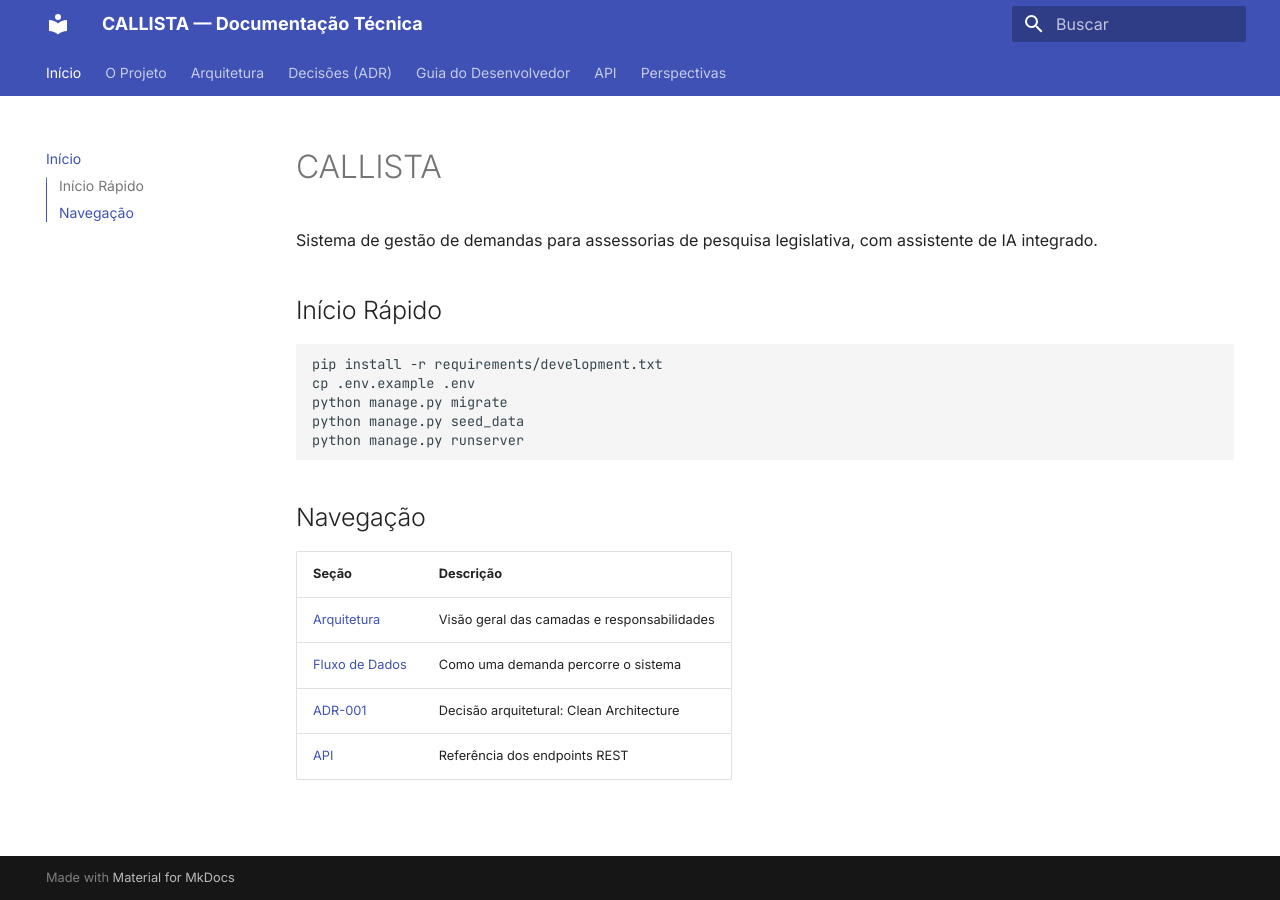
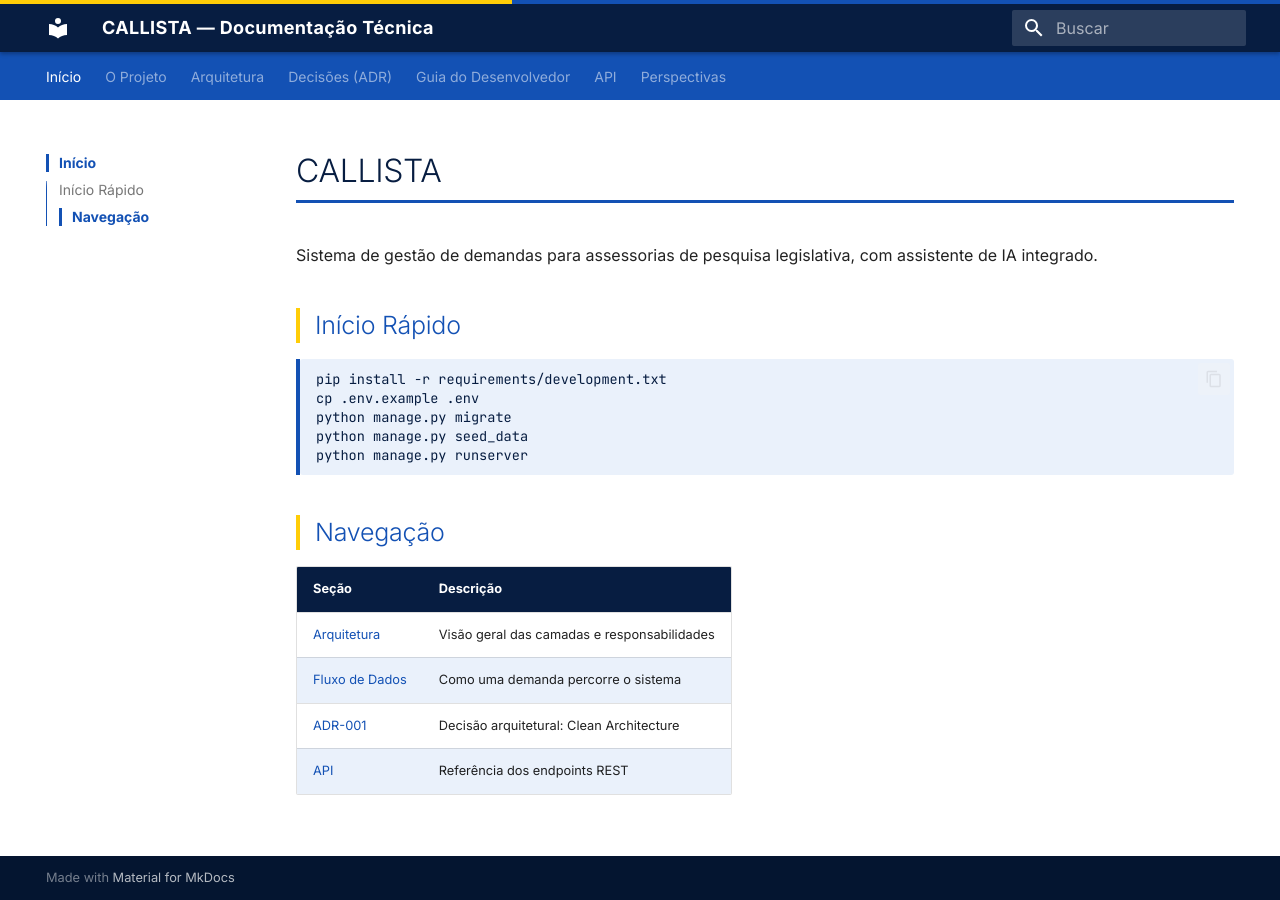
Before and after one commit to Baniwa/callista-public, an MkDocs documentation site: the page built from docs/index.md, in a window 1280 px wide. Built offline with MkDocs 1.6.1 and Material for MkDocs 9.7.7, drawn with Linux system fonts in a browser that asks for light colours.

Commit message:
style: aplica identidade visual do Senado Federal na wiki (DSGOV)
Paleta GOV.BR: #071D41 (cabeçalho), #1351B4 (primário), #FFCD07 (faixa
institucional), #2670E8 (destaque). Tabelas, admonitions, h1/h2 e
sidebar seguem o design system federal.

```diff
--- /dev/null
+++ b/docs/stylesheets/senado.css
@@ -0,0 +1,185 @@
+/*
+  Identidade visual inspirada no sistema de design do Governo Federal (DSGOV)
+  Paleta: Senado Federal / GOV.BR
+  Primário: #1351B4 | Escuro: #071D41 | Destaque: #2670E8
+  Amarelo institucional: #FFCD07 | Texto: #333333
+*/
+
+:root {
+  --md-primary-fg-color:        #1351B4;
+  --md-primary-fg-color--light: #2670E8;
+  --md-primary-fg-color--dark:  #071D41;
+  --md-primary-bg-color:        #ffffff;
+  --md-accent-fg-color:         #2670E8;
+  --md-accent-fg-color--light:  #EAF1FB;
+  --md-default-fg-color:        #333333;
+  --md-default-fg-color--light: #5C6670;
+  --md-code-hl-keyword-color:   #1351B4;
+  --md-code-hl-string-color:    #007A57;
+}
+
+/* ── Cabeçalho / header ─────────────────────────────────────── */
+.md-header {
+  background-color: #071D41;
+  box-shadow: 0 2px 4px rgba(0,0,0,.3);
+}
+
+.md-header__title {
+  font-weight: 700;
+  letter-spacing: .02em;
+}
+
+/* Faixa amarela institucional (GOV.BR) */
+.md-header::before {
+  content: "";
+  display: block;
+  height: 4px;
+  background: linear-gradient(90deg, #FFCD07 0%, #FFCD07 40%, #1351B4 40%);
+  position: absolute;
+  top: 0;
+  left: 0;
+  right: 0;
+}
+
+.md-header__inner {
+  padding-top: 4px;
+}
+
+/* ── Abas de navegação ──────────────────────────────────────── */
+.md-tabs {
+  background-color: #1351B4;
+}
+
+.md-tabs__link {
+  color: rgba(255,255,255,.75);
+  font-weight: 500;
+}
+
+.md-tabs__link--active,
+.md-tabs__link:hover {
+  color: #ffffff;
+  border-bottom: 2px solid #FFCD07;
+}
+
+/* ── Sidebar ────────────────────────────────────────────────── */
+.md-nav__title {
+  background-color: #EAF1FB;
+  color: #071D41;
+  font-weight: 700;
+  font-size: .8rem;
+  letter-spacing: .06em;
+  text-transform: uppercase;
+}
+
+.md-nav__link--active {
+  color: #1351B4;
+  font-weight: 600;
+  border-left: 3px solid #1351B4;
+  padding-left: .5rem;
+}
+
+.md-nav__link:hover {
+  color: #1351B4;
+}
+
+/* ── Conteúdo principal ─────────────────────────────────────── */
+.md-content h1 {
+  color: #071D41;
+  border-bottom: 3px solid #1351B4;
+  padding-bottom: .4rem;
+}
+
+.md-content h2 {
+  color: #1351B4;
+  border-left: 4px solid #FFCD07;
+  padding-left: .75rem;
+  margin-top: 2rem;
+}
+
+.md-content h3 {
+  color: #071D41;
+}
+
+/* ── Links ──────────────────────────────────────────────────── */
+.md-content a {
+  color: #1351B4;
+  text-decoration: none;
+}
+
+.md-content a:hover {
+  color: #071D41;
+  text-decoration: underline;
+}
+
+/* ── Tabelas ────────────────────────────────────────────────── */
+.md-typeset table:not([class]) th {
+  background-color: #071D41;
+  color: #ffffff;
+}
+
+.md-typeset table:not([class]) tr:nth-child(even) {
+  background-color: #EAF1FB;
+}
+
+/* ── Blocos de código ───────────────────────────────────────── */
+.md-typeset code {
+  background-color: #EAF1FB;
+  color: #071D41;
+  border-radius: 3px;
+}
+
+.highlight {
+  border-left: 4px solid #1351B4;
+}
+
+/* ── Admonitions ────────────────────────────────────────────── */
+.md-typeset .admonition,
+.md-typeset details {
+  border-left-color: #1351B4;
+}
+
+.md-typeset .admonition.note,
+.md-typeset details.note {
+  border-left-color: #1351B4;
+}
+
+.md-typeset .admonition.warning {
+  border-left-color: #FFCD07;
+}
+
+.md-typeset .admonition.danger {
+  border-left-color: #C93535;
+}
+
+/* ── Botão de topo / back-to-top ────────────────────────────── */
+.md-top {
+  background-color: #1351B4;
+  color: #ffffff;
+}
+
+/* ── Footer ─────────────────────────────────────────────────── */
+.md-footer {
+  background-color: #071D41;
+}
+
+.md-footer-meta {
+  background-color: #041530;
+}
+
+/* ── Badge de versão na sidebar ─────────────────────────────── */
+.md-header__topic:first-child {
+  font-weight: 700;
+}
+
+/* ── Search highlight ───────────────────────────────────────── */
+.md-search__form {
+  background-color: rgba(255,255,255,.15);
+}
+
+.md-search__input {
+  color: #ffffff;
+}
+
+.md-search__input::placeholder {
+  color: rgba(255,255,255,.6);
+}
--- a/mkdocs.yml
+++ b/mkdocs.yml
@@ -9,8 +9,8 @@ theme:
   language: pt
   palette:
     - scheme: default
-      primary: indigo
-      accent: indigo
+      primary: custom
+      accent: custom
   font:
     text: Inter
     code: JetBrains Mono
@@ -20,6 +20,10 @@ theme:
     - navigation.top
     - toc.integrate
     - search.highlight
+    - content.code.copy
+
+extra_css:
+  - stylesheets/senado.css
 
 nav:
   - Início: index.md
```
